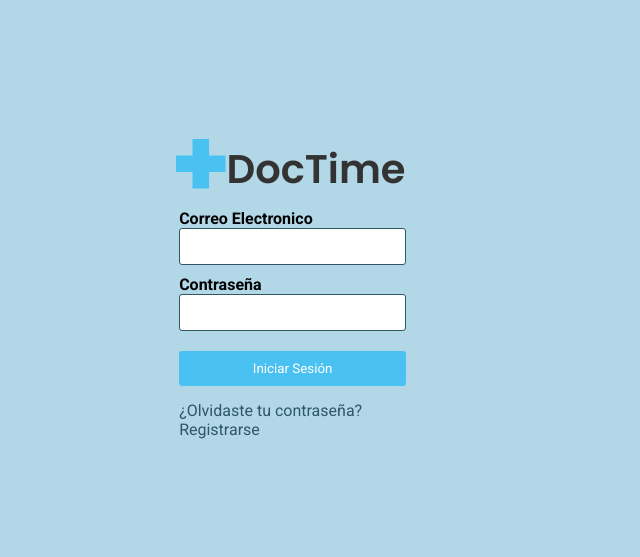
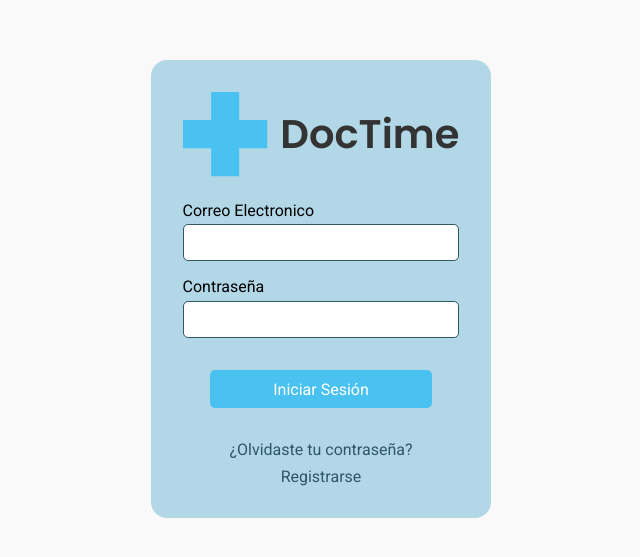
Before and after one commit to No-Country/C13-01-N-JAVA-ANGULAR, an Angular app in the folder doctime-frontend/: page /login in a window 1280 px wide. Shown: the part 111-668 px from the top of the page, without its empty margins (319-959 px from the left). Built offline with nearby package versions, Linux system fonts and the light colour scheme.

Commit message:
style: change styles in login component

```diff
--- a/doctime-frontend/src/app/app-routing.module.ts
+++ b/doctime-frontend/src/app/app-routing.module.ts
@@ -2,7 +2,6 @@ import { NgModule } from '@angular/core';
 import { RouterModule, Routes } from '@angular/router';
 
 const routes: Routes = [
-  //{ path: '', redirectTo: 'profile', pathMatch: 'full' },
   { path: '', redirectTo: '/login', pathMatch: 'full' },
   {
     path: 'login',
@@ -16,7 +15,7 @@ const routes: Routes = [
         (m) => m.PatientProfileModule
       ),
   },
-  { path: '**', redirectTo: 'profile' },
+  { path: '**', redirectTo: 'login' },
 ];
 
 @NgModule({
--- a/doctime-frontend/src/app/pages/login/layout-login/layout-login.component.html
+++ b/doctime-frontend/src/app/pages/login/layout-login/layout-login.component.html
@@ -1,18 +1,7 @@
 <div class="login-container">
   <div class="login-form">
     <div class="logo">
-      <svg
-        width="50"
-        height="50"
-        viewBox="0 0 85 85"
-        fill="none"
-        xmlns="http://www.w3.org/2000/svg"
-      >
-        <path
-          d="M28.0968 84.2765H56.1797V56.1894H84.2696V28.0858H56.1797V0H28.0968V28.0858H0V56.1894H28.0968V84.2765Z"
-          fill="#49C2F2"
-        />
-      </svg>
+      <img src="../../../../assets/images/logo.svg" alt="logo" />
       <h1>DocTime</h1>
     </div>
     <form>
--- a/doctime-frontend/src/app/pages/login/layout-login/layout-login.component.scss
+++ b/doctime-frontend/src/app/pages/login/layout-login/layout-login.component.scss
@@ -1,58 +1,82 @@
 .login-container {
-  display: flex;
   height: 100vh;
+  display: grid;
+  place-items: center;
+  background: var(--color-bg);
 
   .login-form {
+    display: flex;
     flex: 1;
-    display: flex;
+    padding: 2rem;
+    border-radius: 1rem;
     flex-direction: column;
     justify-content: center;
     align-items: center;
     background-color: #b2d7e6;
 
     .logo {
-      max-width: 100%;
-      height: auto;
       display: flex;
-      margin-left: -60px;
+      align-items: center;
+      gap: 0.8rem;
       font-size: 20px;
     }
 
+    form {
+      margin-top: 1.5rem;
+      width: 100%;
+      display: flex;
+      flex-direction: column;
+      gap: 1rem;
+      justify-content: center;
+
       .form-group {
-      width: 80%;
-      margin: 10px 0;
+        display: flex;
+        flex-direction: column;
+        gap: 0.3rem;
+
         label {
           display: block;
-        font-weight: bold;
         }
         input {
           width: 100%;
           padding: 10px;
           border: 1px solid #305766;
-        border-radius: 3px;
+          border-radius: 5px;
+          outline: none;
+        }
+      }
+
+      .btn-login {
+        margin: 1rem auto 0;
       }
     }
 
     .btn-login {
       width: 80%;
-      padding: 10px;
-      background-color: #49c2f2;
-      color: white;
+      padding: 0.6rem;
+      background-color: var(--color-primary);
+      color: var(--button-color-text);
+      font-size: 1rem;
       border: none;
-      border-radius: 3px;
-      margin-top: 10px;
+      border-radius: 5px;
       cursor: pointer;
     }
 
     .links {
       width: 80%;
-      margin-top: 15px;
+      margin: 1rem auto 0;
+
       a {
-        margin-right: 10px;
-        color: #305766;
+        display: block;
+        text-align: center;
+        color: var(--color-secondary);
         text-decoration: none;
         &:hover {
           text-decoration: underline;
+        }
+
+        &:first-child {
+          margin-bottom: 0.5rem;
         }
       }
     }
--- a/doctime-frontend/src/app/pages/login/layout-login/layout-login.component.ts
+++ b/doctime-frontend/src/app/pages/login/layout-login/layout-login.component.ts
@@ -8,4 +8,8 @@ import { Component } from '@angular/core';
 export class LayoutLoginComponent {
   email = '';
   password = '';
+
+  login() {
+    console.log(this.email, this.password);
+  }
 }
--- a/doctime-frontend/src/styles.scss
+++ b/doctime-frontend/src/styles.scss
@@ -13,11 +13,11 @@
   --button-color-text: #fff;
   --color-text-attenuate: #818ca1;
   --color-text-attenuate-2: #bdc4ce;
-  --a-primary: #49c2f2;
-  --b-secondary: #b2d7e6;
+  --color-bg: #faf9fa;
+  --color-primary: #49c2f2;
+  --color-secondary: #305766;
+  --b-bb: #b2d7e6;
   --c-aa: #68aeca;
-  --d-aa: #305766;
-  --e-aa: #faf9fa;
 }
 
 h1,
```
Also changed, not shown: 1 other file (tests, documents, lock files or other folders). Lines whose indentation alone changed are shown as unchanged.
